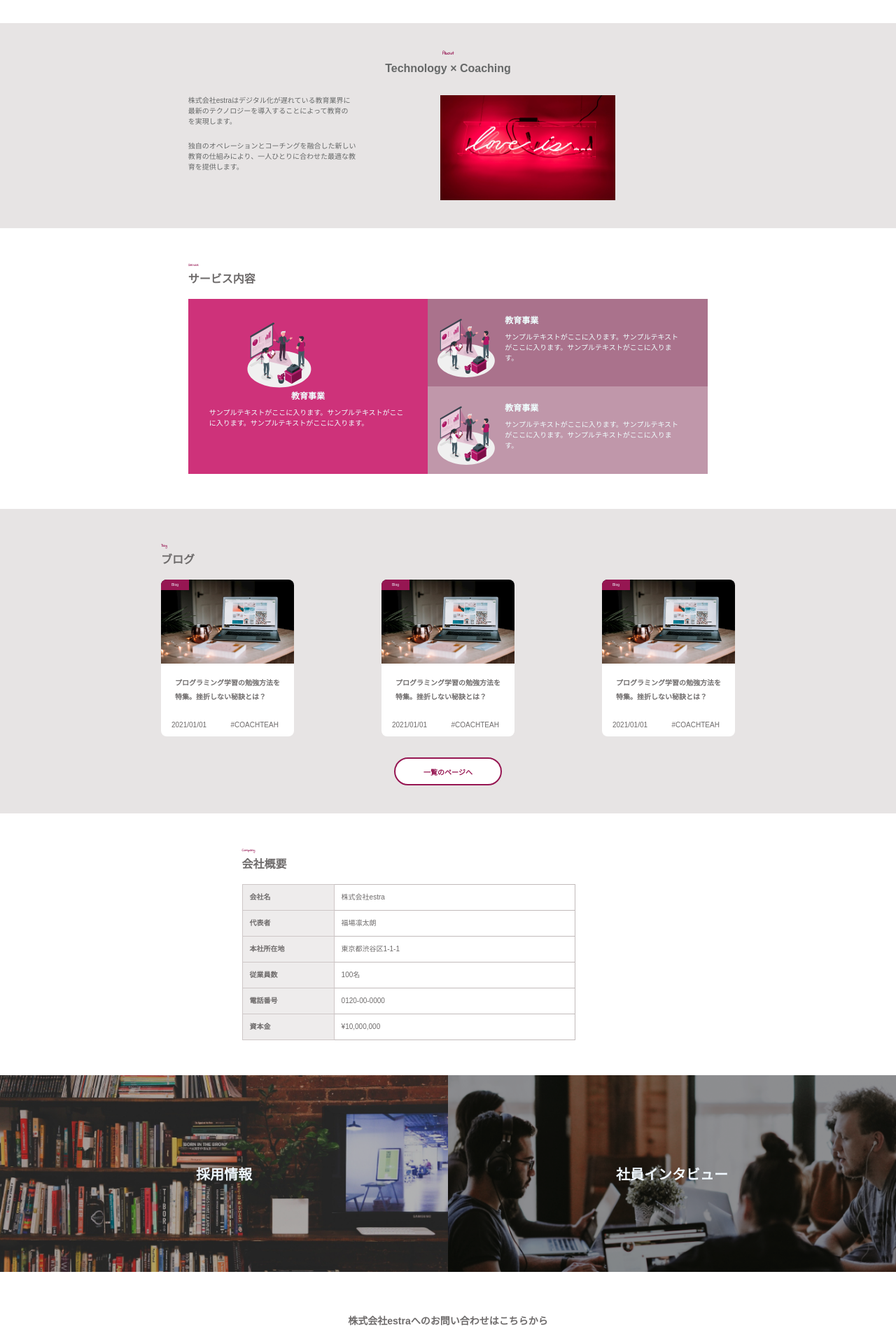
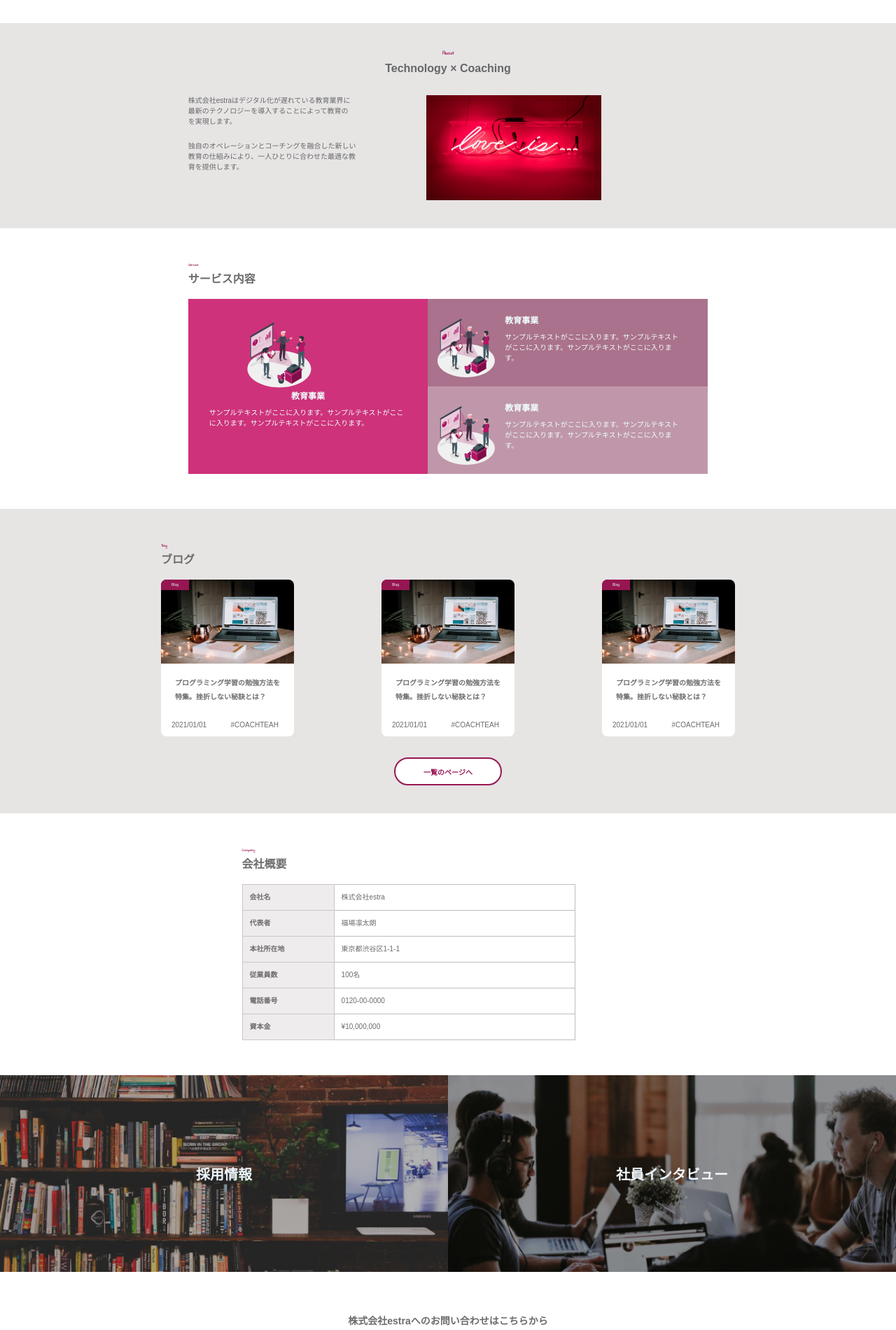
Before and after one commit to florent-chin/LP_first, a plain HTML site: page index.html in a window 1280 px wide. Shown: the part 940-2840 px from the top of the page at 70% size. Drawn offline with Linux system fonts and the light colour scheme.

Commit message:
comitteds

```diff
--- a/style.css
+++ b/style.css
@@ -114,13 +114,13 @@ body li{
   padding-bottom: 10px;
 }
 .img{
-  margin-left: 120px;
+  margin-left: 100px;
 }
 .bottom-phara-2 h6{
   font-size: 10px;
   font-weight: lighter;
-  margin-bottom: 20px;
   line-height: 15px;
+  margin: 0 auto 20px;
 }
 
 .lp-1{
@@ -344,3 +344,6 @@ td{
   font-size: 10px;
   color: rgb(116, 117, 117);
 }
+.lp-4{
+  text-align: center;
+}
```
